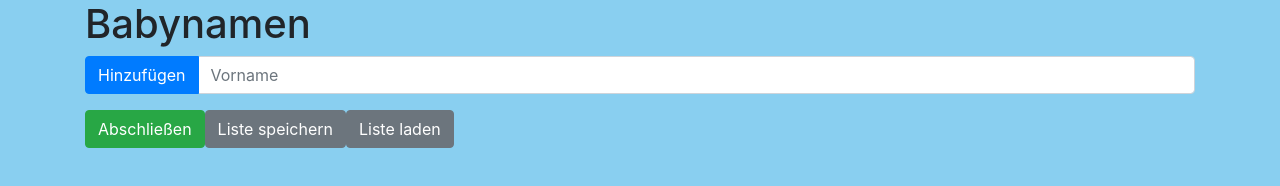
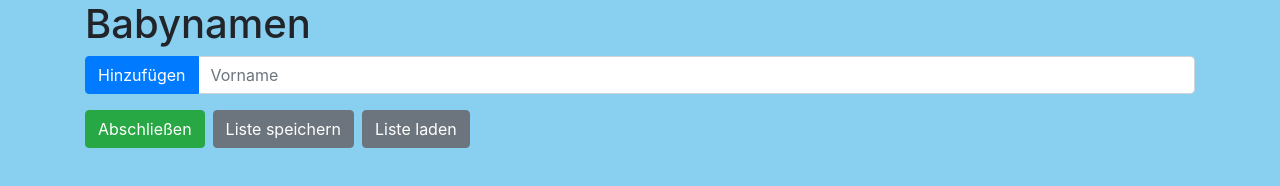
Before and after one commit to prefixlizard/babynames, a plain HTML site: page index.html in a window 1280 px wide. Drawn offline with nearby package versions, Linux system fonts and the light colour scheme.

Commit message:
Update index.html

```diff
--- a/index.html
+++ b/index.html
@@ -93,9 +93,9 @@
                <input type="text" class="form-control" placeholder="Vorname" aria-label="Username" aria-describedby="basic-addon1" id="inputName">
             </div>
             <div class="input-group mb-3">
-               <button type="button" class="btn btn-success" onclick="finishSelection()">Abschließen</button>
-               <button type="button" class="btn btn-secondary" onclick="saveNames()">Liste speichern</button>
-               <button type="button" class="btn btn-secondary" onclick="loadNames()">Liste laden</button>
+               <button type="button" class="btn btn-success mr-2" onclick="finishSelection()">Abschließen</button>
+               <button type="button" class="btn btn-secondary mr-2" onclick="saveNames()">Liste speichern</button>
+               <button type="button" class="btn btn-secondary mr-2" onclick="loadNames()">Liste laden</button>
             </div>
          </div>
          <div class="container" id="cardCollection">
```
